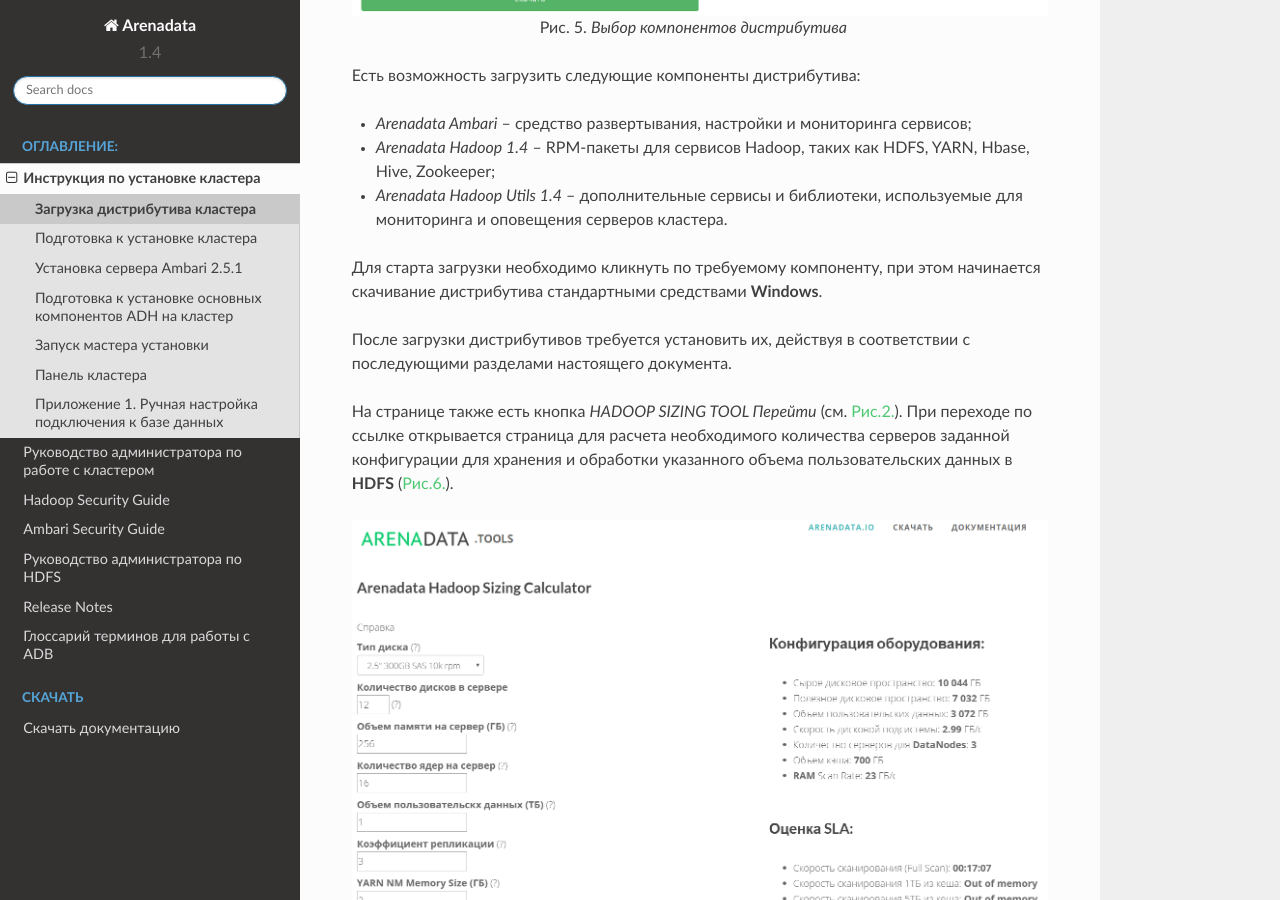
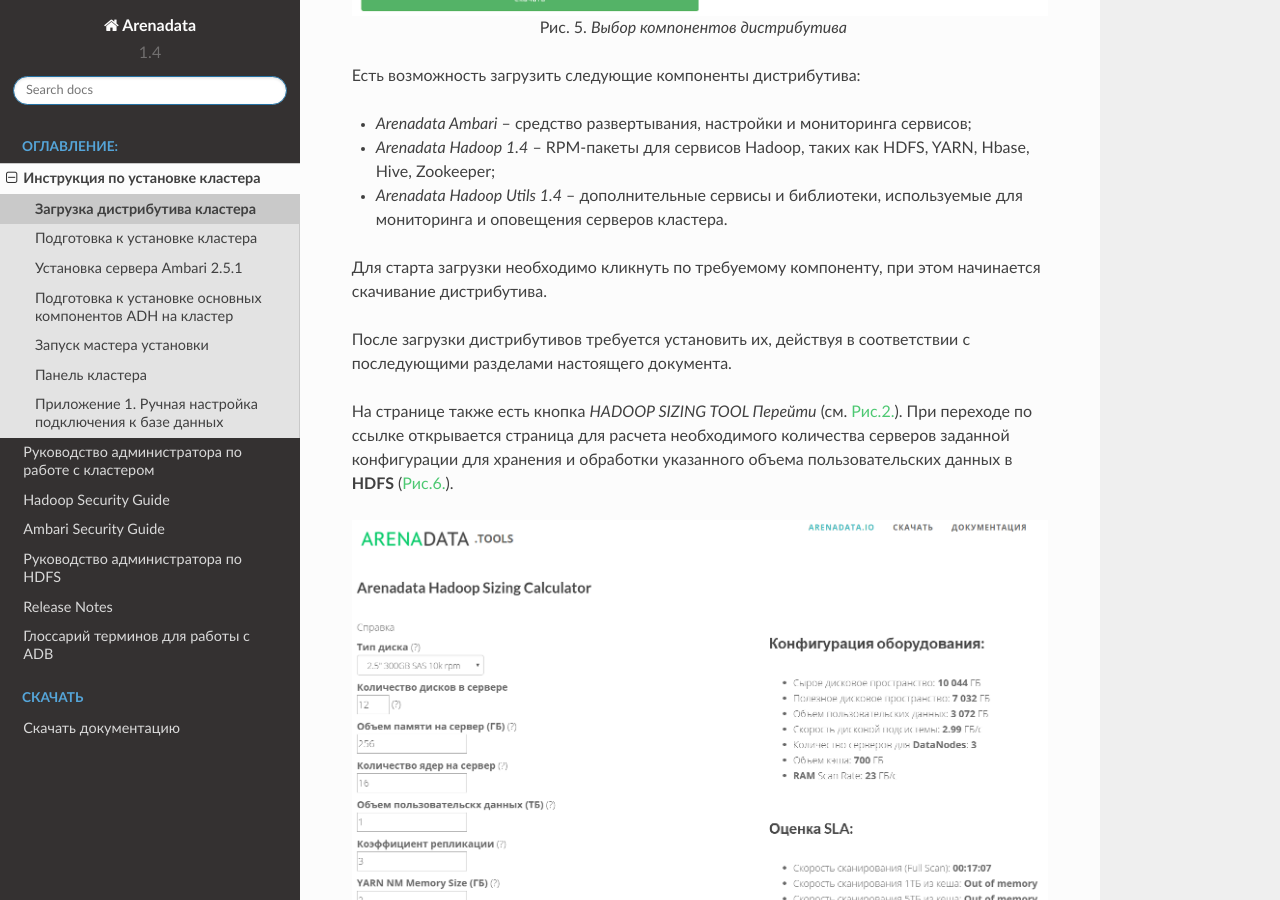
Before and after one commit to arenadata/docs_adps, a Sphinx documentation site: the page built from source/install/download.rst, in a window 1280 px wide and 900 px high, scrolled down 2592 px. Built offline with Sphinx 7.4.7 and the Read the Docs theme 2.0.0, drawn with Linux system fonts in a browser that asks for light colours.

Commit message:
Update download.rst

```diff
--- a/source/install/download.rst
+++ b/source/install/download.rst
@@ -68,7 +68,7 @@
 + *Arenadata Hadoop Utils 1.4* – дополнительные сервисы и библиотеки, используемые для мониторинга и оповещения серверов кластера.
 
 
-Для старта загрузки необходимо кликнуть по требуемому компоненту, при этом начинается скачивание дистрибутива стандартными средствами **Windows**.
+Для старта загрузки необходимо кликнуть по требуемому компоненту, при этом начинается скачивание дистрибутива.
 
 После загрузки дистрибутивов требуется установить их, действуя в соответствии с последующими разделами настоящего документа.
 
```
